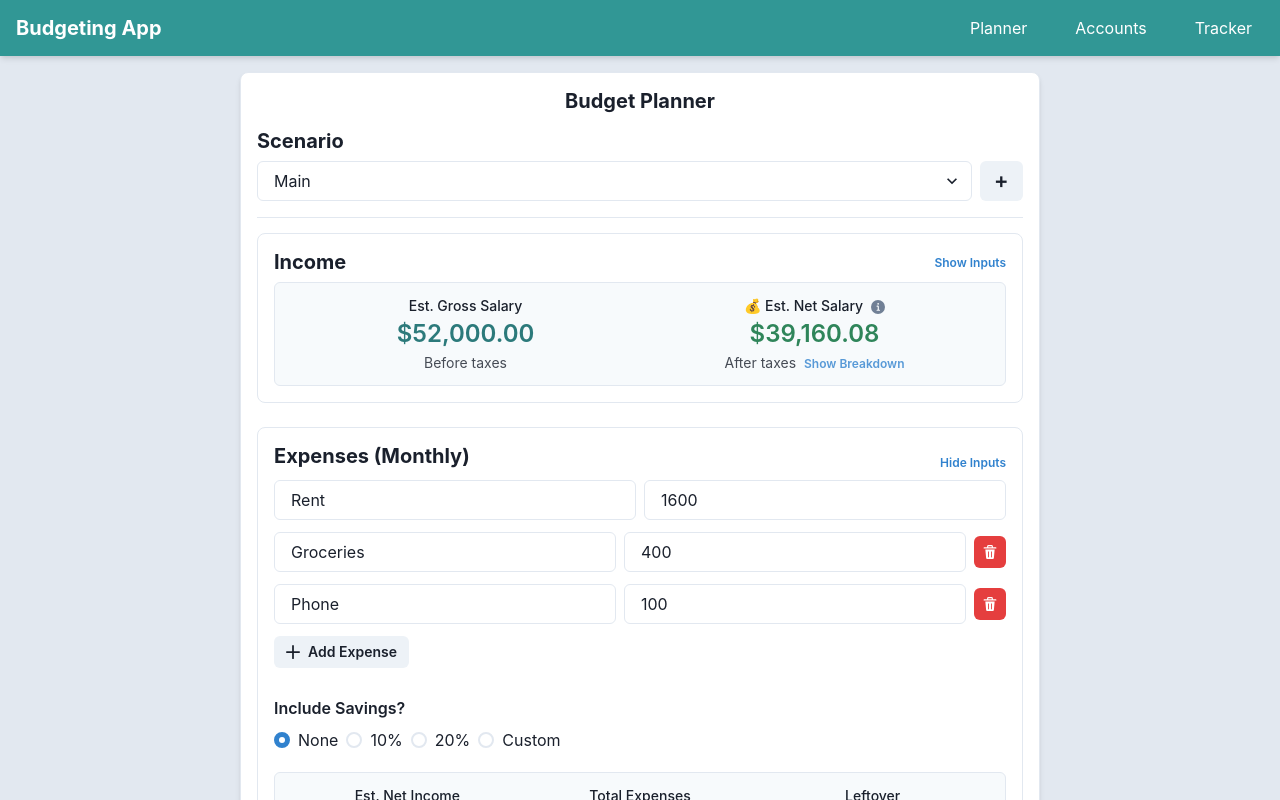
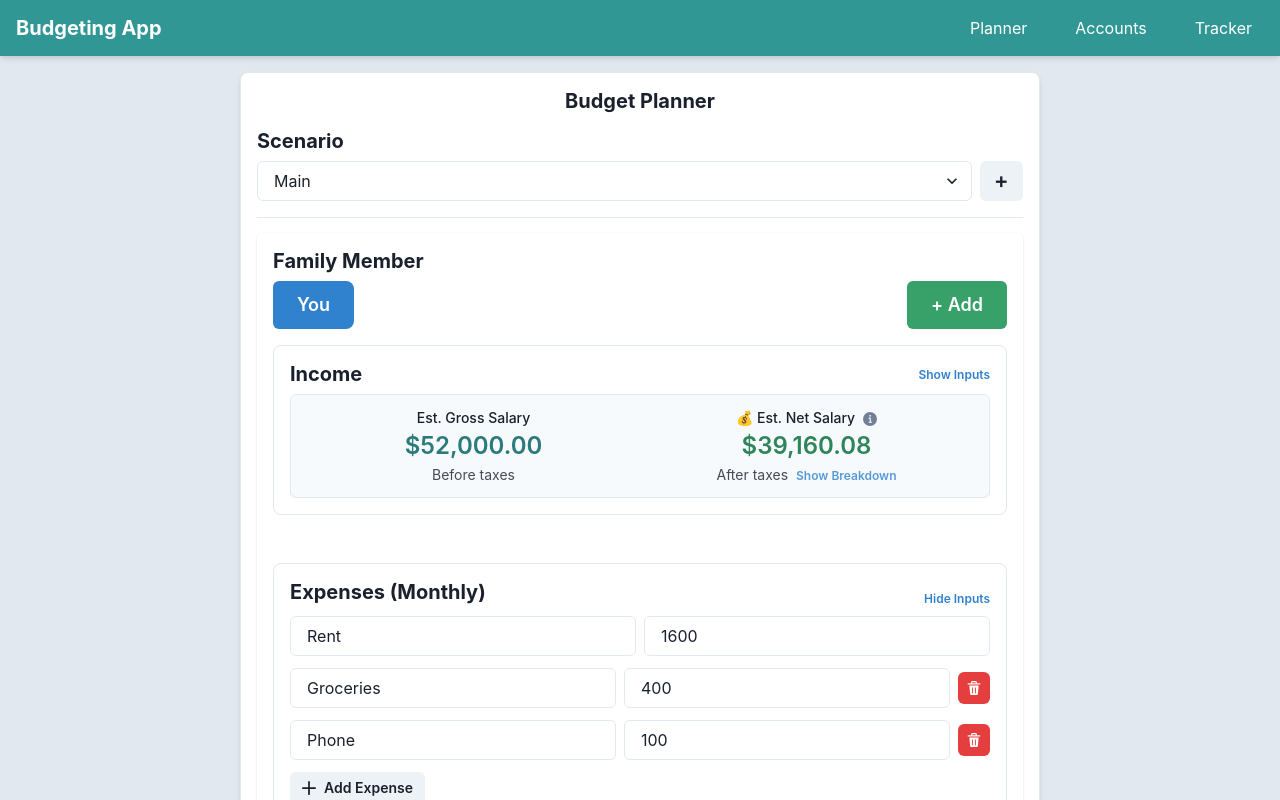
Before and after one commit to ArchILLtect/budget-app, a React (Vite) app: page / in a window 1280 px wide. Shown: the top 800 px of the page. Built offline with nearby package versions, Linux system fonts and the light colour scheme.

Commit message:
Add: multi-person select feature

```diff
--- /dev/null
+++ b/src/components/PersonSelector.jsx
@@ -0,0 +1,184 @@
+import {
+  Box, Button, Heading, Input, useDisclosure, Modal, ModalOverlay,
+  ModalContent, ModalHeader, ModalBody, ModalFooter, ModalCloseButton,
+  AlertDialog, AlertDialogBody, AlertDialogFooter, AlertDialogHeader,
+  AlertDialogContent, AlertDialogOverlay, IconButton, Flex
+} from '@chakra-ui/react';
+import { useState, useRef } from 'react';
+import { DeleteIcon } from '@chakra-ui/icons'
+import { useBudgetStore } from '../state/budgetStore';
+
+// TODO: Add avatars?
+// TODO: Rename/Edit buttons
+// TODO: Tooltip on hoverover
+// TODO: Test for keyboard nav / screen readers
+// TODO: Add responsive stacking (Wrap at small sizes)
+
+export default function PersonSelector() {
+  const scenario = useBudgetStore(s => s.scenarios[s.currentScenario]);
+  const currentPersonId = useBudgetStore(s => s.currentPersonId);
+  const setCurrentPersonId = useBudgetStore(s => s.setCurrentPersonId);
+  const updateScenario = useBudgetStore(s => s.updateScenario);
+  const setIncomeSources = useBudgetStore(s => s.setIncomeSources);
+  const setExpenses = useBudgetStore(s => s.setExpenses);
+
+  const personIds = Object.keys(scenario.people || {});
+  const currentIndex = personIds.indexOf(currentPersonId);
+  const { isOpen, onOpen, onClose } = useDisclosure();
+  const [newPersonName, setNewPersonName] = useState('');
+
+  const cancelRef = useRef();
+  const [personToDelete, setPersonToDelete] = useState(null);
+  const [isDeleteOpen, setIsDeleteOpen] = useState(false);
+
+  const confirmDeletePerson = () => {
+    deletePerson(personToDelete);
+    setIsDeleteOpen(false);
+    setPersonToDelete(null);
+  };
+
+  const switchPerson = (id) => {
+    const person = scenario.people[id];
+    setCurrentPersonId(id);
+    setIncomeSources(person.incomeSources || []);
+    setExpenses(person.expenses || []);
+
+    if (person.incomeSources?.length > 0) {
+      useBudgetStore.getState().selectIncomeSource(person.incomeSources[0].id);
+    }
+  };
+
+  const addPerson = () => {
+    const displayName = newPersonName.trim();
+    const id = displayName.toLowerCase().replace(/\s+/g, '-');
+    if (!id || scenario.people[id]) return;
+
+    const newPeople = {
+      ...scenario.people,
+      [id]: {
+        name: displayName,
+        incomeSources: [],
+        expenses: [],
+      },
+    };
+
+    updateScenario(scenario.name, { people: newPeople });
+    setCurrentPersonId(id);
+    setIncomeSources([
+      {
+        id: 'primary',
+        label: 'Primary Job',
+        type: 'hourly',
+        hourlyRate: 25,
+        hoursPerWeek: 40,
+        grossSalary: 0,
+        state: 'WI',
+        createdAt: new Date().toISOString(),
+      }
+    ]);
+    setExpenses([{id: "rent", name: "Rent", amount: 1000}]);
+
+    setNewPersonName('');
+    onClose();
+  };
+
+  const deletePerson = (id) => {
+    if (personIds.length === 1) return; // Can't delete the last person
+    const updated = { ...scenario.people };
+    delete updated[id];
+
+    const fallbackId = personIds.find(p => p !== id);
+    updateScenario(scenario.name, { people: updated });
+    setCurrentPersonId(fallbackId);
+    const fallback = updated[fallbackId];
+    setIncomeSources(fallback.incomeSources || []),
+    setExpenses(fallback.expenses || [])
+  };
+
+  return (
+    <>
+      <Heading size="md" mb={2}>Family Member</Heading>
+      <Flex justify={'space-between'} mb={4}>
+        <Flex gap={2}>
+          {personIds.map((id) => (
+            <Box>
+              <Button
+                key={id}
+                variant={id === currentPersonId ? 'solid' : 'outline'}
+                colorScheme="blue"
+                onClick={() => switchPerson(id)}
+                size="lg"
+                borderRightRadius={scenario.people[id].name == 'You' ? "lg" : "none"}
+              >
+                {scenario.people[id].name}
+              </Button>
+              {scenario.people[id].name !== 'You' && (
+                <IconButton
+                  aria-label="Remove expense"
+                  icon={<DeleteIcon />}
+                  onClick={(e) => {
+                  e.stopPropagation();
+                  setPersonToDelete(id);
+                  setIsDeleteOpen(true);
+                  }}
+                  size="lg"
+                  colorScheme="red"
+                  borderLeftRadius="none"
+                  borderColor={'rgba(49, 130, 206, 1)'}
+                />
+              )}
+            </Box>
+          ))}
+        </Flex>
+        <Button onClick={onOpen} size="lg" colorScheme="green">+ Add</Button>
+      </Flex>
+
+      {/* Add Person Modal */}
+      <Modal isOpen={isOpen} onClose={onClose}>
+        <ModalOverlay />
+        <ModalContent>
+          <ModalHeader>Add New Person</ModalHeader>
+          <ModalCloseButton />
+          <ModalBody>
+            <Input
+              placeholder="Person's Name"
+              value={newPersonName}
+              onChange={(e) => setNewPersonName(e.target.value)}
+              mb={4}
+            />
+          </ModalBody>
+          <ModalFooter>
+            <Button onClick={addPerson} colorScheme="teal" mr={3}>Add</Button>
+            <Button variant="ghost" onClick={onClose}>Cancel</Button>
+          </ModalFooter>
+        </ModalContent>
+      </Modal>
+      <AlertDialog
+        isOpen={isDeleteOpen}
+        leastDestructiveRef={cancelRef}
+        onClose={() => setIsDeleteOpen(false)}
+      >
+        <AlertDialogOverlay>
+          <AlertDialogContent>
+            <AlertDialogHeader fontSize="lg" fontWeight="bold">
+              Delete Person
+            </AlertDialogHeader>
+
+            <AlertDialogBody>
+              Are you sure you want to delete <strong>{scenario.people[personToDelete]?.name}</strong>? This action cannot be undone.
+            </AlertDialogBody>
+
+            <AlertDialogFooter>
+              <Button ref={cancelRef} onClick={() => setIsDeleteOpen(false)}>
+                Cancel
+              </Button>
+              <Button colorScheme="red" onClick={confirmDeletePerson} ml={3}>
+                Delete
+              </Button>
+            </AlertDialogFooter>
+          </AlertDialogContent>
+        </AlertDialogOverlay>
+      </AlertDialog>
+    </>
+  );
+}
--- a/src/pages/BudgetPlannerPage.jsx
+++ b/src/pages/BudgetPlannerPage.jsx
@@ -1,11 +1,13 @@
 import { Box,
   Heading,
-  Center
+  Center,
+  Card
 } from '@chakra-ui/react'
 import ScenarioSelector from '../components/ScenarioSelector'
 import IncomeCalculator from '../features/planner/IncomeCalculator'
 import ExpenseTracker from '../features/planner/ExpenseTracker'
 import ExpensePie from '../components/ExpensePie'
+import PersonSelector from '../components/PersonSelector'
 
 // TODO: Create a toast for when a scenario is created.
 
@@ -21,9 +23,13 @@ function BudgetPlannerPage() {
         </Center>
         <ScenarioSelector />
         <hr style={{marginTop: 15 + "px", marginBottom: 15 + "px"}}/>
-        <IncomeCalculator />
-        <ExpenseTracker />
-        <ExpensePie />
+        <Card p={4}>
+          <PersonSelector />
+          <IncomeCalculator />
+          <ExpenseTracker />
+          <ExpensePie />
+        </Card>
+
       </Box>
     </Box>
   )
--- a/src/state/budgetStore.js
+++ b/src/state/budgetStore.js
@@ -28,6 +28,9 @@ export const useBudgetStore = create(
             scenarios: {
                 Main: {
                     name: 'Main',
+                    people: {
+                        You: {
+                            name: 'You',
                             incomeSources: [
                                 {
                                     id: 'primary',
@@ -37,27 +40,35 @@ export const useBudgetStore = create(
                                     hoursPerWeek: 40,
                                     grossSalary: 0,
                                     state: 'WI',
+                                    createdAt: new Date().toISOString(),
                                 },
                             ],
                             expenses: [{ id: 'rent', name: 'Rent', amount: 0 }],
+                        },
+                    },
                     savingsMode: '20',
                     filingStatus: 'single', // 'single' | 'marriedSeparate' | 'marriedJoint' | 'headOfHousehold'
                 },
                 College: {
                     name: 'College',
+                    people: {
+                        You: {
+                            name: 'You',
                             incomeSources: [
                                 {
                                     id: 'primary',
                                     label: 'Primary Job',
                                     type: 'hourly',
                                     hourlyRate: 25,
-                            hoursPerWeek: 20,
-                            grossSalary: 52000,
+                                    hoursPerWeek: 40,
+                                    grossSalary: 0,
                                     state: 'WI',
                                     createdAt: new Date().toISOString(),
                                 },
                             ],
-                    expenses: [{ id: 'rent', name: 'Rent', amount: 1000 }],
+                            expenses: [{ id: 'rent', name: 'Rent', amount: 0 }],
+                        },
+                    },
                     filingStatus: 'single', // 'single' | 'marriedSeparate' | 'marriedJoint' | 'headOfHousehold'
                     customSavings: 0,
                     savingsMode: '10',
@@ -76,6 +87,10 @@ export const useBudgetStore = create(
             savingsMode: 'none', // 'none' | '10' | '20' | 'custom'
             customSavings: 0,
             currentScenario: 'Main',
+            currentPersonId: 'You',
+            setCurrentPersonId: (id) => set(() => ({ currentPersonId: id })),
+            setIncomeSources: (sources) => set(() => ({ incomeSources: sources })),
+            setExpenses: (expenses) => set(() => ({ expenses })),
             filingStatus: 'single', // 'single' | 'marriedSeparate' | 'marriedJoint' | 'headOfHousehold'
             // 📅 Current month being tracked
             selectedMonth: currentMonth,
@@ -320,23 +335,38 @@ export const useBudgetStore = create(
                 }),
             setScenario: (name) => set({ currentScenario: name }),
             saveScenario: (name) =>
-                set((state) => ({
+                set((state) => {
+                    const personId = state.currentPersonId || 'you';
+                    const existingScenario = state.scenarios[name] || {};
+
+                    return {
                         scenarios: {
                             ...state.scenarios,
                             [name]: {
+                                ...existingScenario,
                                 name,
+                                people: {
+                                    ...(existingScenario.people || {}),
+                                    [personId]: {
+                                        name:
+                                            state.scenarios[name]?.people?.[personId]
+                                                ?.name || personId,
                                         incomeSources: JSON.parse(
                                             JSON.stringify(state.incomeSources)
                                         ),
-                            expenses: JSON.parse(JSON.stringify(state.expenses)),
+                                        expenses: JSON.parse(
+                                            JSON.stringify(state.expenses)
+                                        ),
+                                    },
+                                },
                                 savingsMode: state.savingsMode,
                                 customSavings: state.customSavings,
-                            showIncomeInputs: true,
                                 filingStatus: state.filingStatus,
                             },
                         },
                         currentScenario: name,
-                })),
+                    };
+                }),
             updateScenario: (key, updates) =>
                 set((state) => ({
                     scenarios: {
@@ -350,16 +380,19 @@ export const useBudgetStore = create(
             loadScenario: (name) =>
                 set((state) => {
                     const scenario = state.scenarios[name];
+                    const defaultPersonId = Object.keys(scenario.people)[0];
+                    const person = scenario.people[defaultPersonId];
                     return scenario
                         ? {
                               incomeSources: JSON.parse(
-                                  JSON.stringify(scenario.incomeSources)
+                                  JSON.stringify(person.incomeSources)
                               ),
-                              expenses: JSON.parse(JSON.stringify(scenario.expenses)),
+                              expenses: JSON.parse(JSON.stringify(person.expenses)),
                               savingsMode: scenario.savingsMode || 'none',
                               customSavings: scenario.customSavings || 0,
                               currentScenario: name,
-                              filingStatus: scenario.filingStatus,
+                              currentPersonId: defaultPersonId,
+                              filingStatus: scenario.filingStatus || 'single',
                               // TODO: add following to reset input opening on scenario change
                               showIncomeInputs: false, // 👈 Optional reset
                           }
@@ -370,23 +403,26 @@ export const useBudgetStore = create(
                     const updated = { ...state.scenarios };
                     delete updated[name];
 
-                    const isCurrent = state.currentScenario === name;
                     const fallback = Object.keys(updated)[0] || 'Main';
+                    const fallbackScenario = updated[fallback];
+                    const fallbackPerson =
+                        fallbackScenario && Object.keys(fallbackScenario.people || {})[0];
 
                     return {
                         scenarios: updated,
-                        ...(isCurrent && updated[fallback]
+                        ...(fallbackScenario
                             ? {
                                   currentScenario: fallback,
-                                  incomeSources: JSON.parse(
-                                      JSON.stringify(updated[fallback].incomeSources)
-                                  ),
-                                  expenses: JSON.parse(
-                                      JSON.stringify(updated[fallback].expenses)
-                                  ),
-                                  savingsMode: updated[fallback].savingsMode || 'none',
-                                  customSavings: updated[fallback].customSavings || 0,
-                                  filingStatus: updated[fallback].filingStatus,
+                                  currentPersonId: fallbackPerson,
+                                  incomeSources:
+                                      fallbackScenario.people?.[fallbackPerson]
+                                          ?.incomeSources || [],
+                                  expenses:
+                                      fallbackScenario.people?.[fallbackPerson]
+                                          ?.expenses || [],
+                                  savingsMode: fallbackScenario.savingsMode || 'none',
+                                  customSavings: fallbackScenario.customSavings || 0,
+                                  filingStatus: fallbackScenario.filingStatus || 'single',
                               }
                             : {}),
                     };
```
Lines whose indentation alone changed are shown as unchanged.
